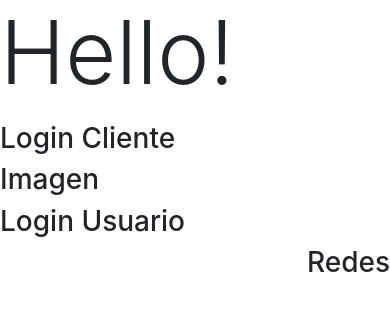
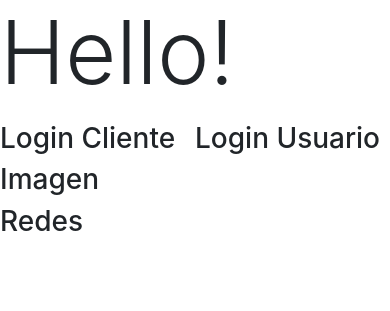
Before and after one commit to iRetray/HuellaDeCarbono, a PHP site: page /home.html in a window 390 px wide. Shown: the part 104-415 px from the top of the page. Run offline with PHP 8.4, Linux system fonts and the light colour scheme; some libraries are stand-ins or nearby versions.

Commit message:
Añadida responsividad para moviles

```diff
--- a/paginaWeb/css/estilos.css
+++ b/paginaWeb/css/estilos.css
@@ -28,38 +28,27 @@
 
 .general {
     display: grid;
-    grid-template-rows: auto auto auto auto;
-    grid-template-columns: 2fr 1fr;
+    grid-template-rows: auto auto;
+    grid-template-columns: 45fr 65fr;
     grid-template-areas:
-    	"imagen titulo"
-    	"imagen login"
-    	"imagen login"
-    	"imagen offline";
+        "texto imagen"
+        "texto imagen";
 }
 .general .imagen {
     grid-area: imagen;
 }
-.general .titulo {
-    grid-area: titulo;
-}
-.general .login {
-    grid-area: login;
-}
-.general .offline {
-    grid-area: offline;
+.general .texto {
+    grid-area: texto;
 }
 
 /* Configuración para el responsive movil */
 @media screen and (max-width: 800px){
     .general {
         display: grid;
-        grid-template-rows: auto auto auto auto;
+        grid-template-rows: auto auto;
         grid-template-columns: 1fr 1fr;
         grid-template-areas:
-            "titulo titulo"
-            "imagen imagen"
-            "login login"
-            "login login"
-            "footer  footer";
+            "texto texto"
+            "imagen imagen";
     }
 }
```
Also changed, not shown: paginaWeb/index.html (+4 -3 lines).
